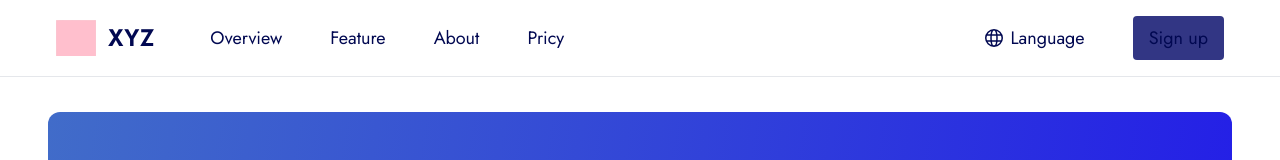
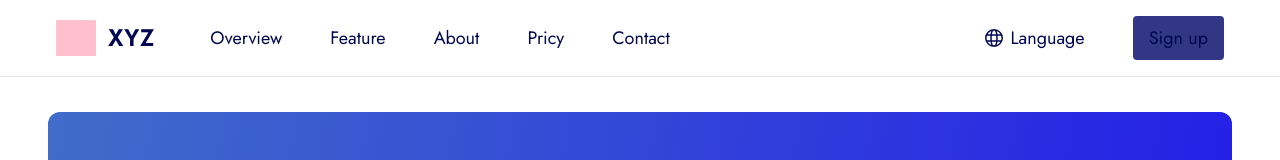
Before and after one commit to Gaurav-kr9/newproj, a React (Vite) app: page / in a window 1280 px wide. Shown: the top 160 px of the page. Built offline with nearby package versions, Linux system fonts and the light colour scheme.

Commit message:
final push

```diff
--- a/src/components/Navbar.jsx
+++ b/src/components/Navbar.jsx
@@ -14,6 +14,7 @@ const Navbar = () => {
         {link: "Feature", path: "feature"},
         {link: "About", path: "about"},
         {link: "Pricy", path: "pricing"},
+        {link: "Contact", path: "pricing"},
 
     ]
     return (
```
